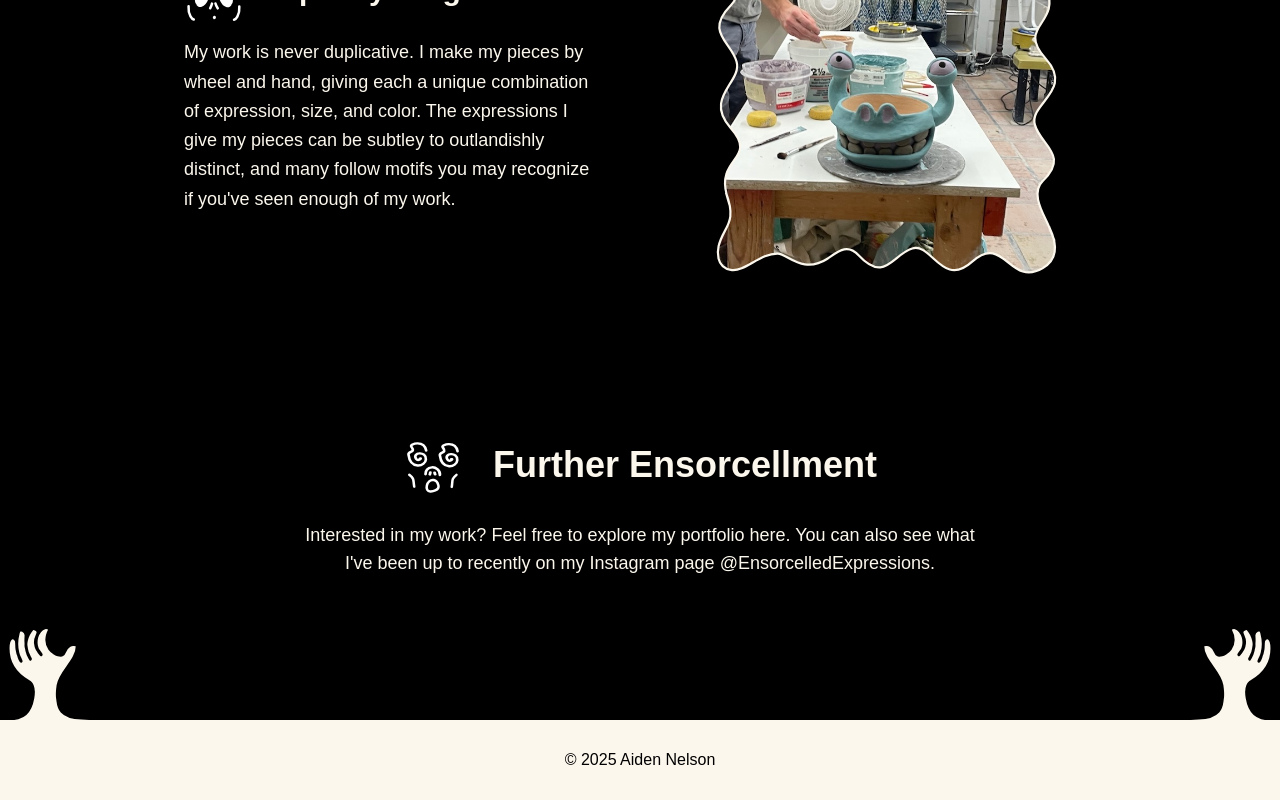
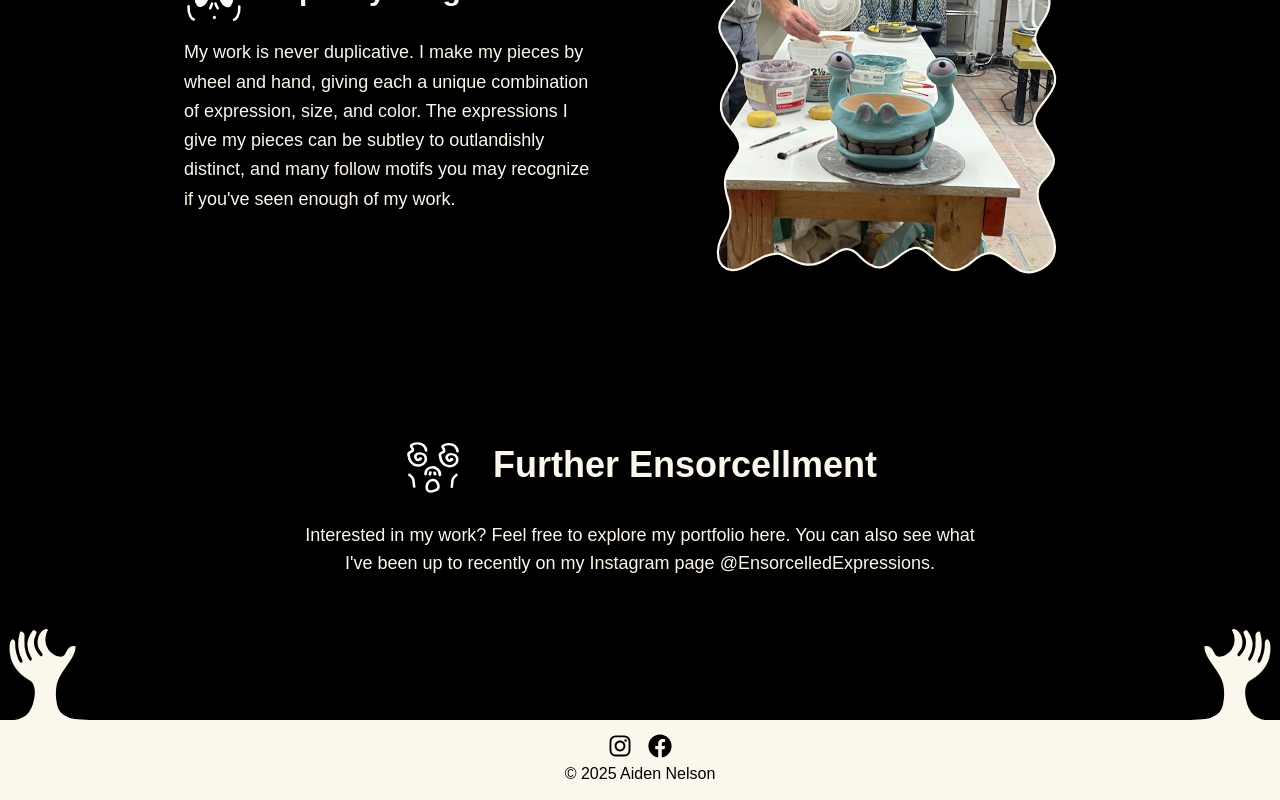
Before and after one commit to Aidenjn/Ensorcelled-Expressions, a Next.js app in the folder site/: page / in a window 1280 px wide. Shown: the part 2104-2904 px from the top of the page. Built offline with nearby package versions, Linux system fonts and the light colour scheme; a web font is replaced by a local one.

Commit message:
Added social links to footer.

```diff
--- a/site/components/Footer.tsx
+++ b/site/components/Footer.tsx
@@ -1,8 +1,15 @@
 'use client';
 
 import GraspHand from '@/public/custom_graphics/grasphand.svg'
+import { FaInstagram, FaFacebook, FaEtsy } from "react-icons/fa";
 
 export default function Footer() {
+  const links = [
+    { href: "https://instagram.com/ensorcelledexpressions", icon: <FaInstagram /> },
+    { href: "https://facebook.com/ensorcelledexpressions", icon: <FaFacebook /> },
+    // { href: "https://etsy.com/ensorcelledexpressions", icon: <FaEtsy /> },
+  ];
+
   return (
     <footer className="static w-full z-50 mt-auto pointer-events-none">
       <div className="grasphand-decor-bar -bottom-px">
@@ -10,7 +17,24 @@ export default function Footer() {
         <GraspHand className="w-24 h-24 float-right scale-y-[-1] scale-x-[-1] svg-grasp-hand-icon"/>
       </div>
       <div className='relative grid place-items-center z-60 h-20 w-full bg-foreground pointer-events-auto'>
-        © 2025 Aiden Nelson
+        <div className="flex flex-col items-center">
+          <div className="flex gap-4 text-2xl mb-1">
+            {
+              links.map((link) => (
+                <a
+                  key={ link.href }
+                  href={ link.href }
+                  target="_blank"
+                  rel="noopener noreferrer"
+                  className="nav-link text-1xl"
+                >
+                {link.icon}
+                </a>
+              ))
+            }
+          </div>
+          <div>© 2025 Aiden Nelson</div>
+        </div>
       </div>
     </footer>
   );
--- a/site/package.json
+++ b/site/package.json
@@ -15,7 +15,8 @@
     "motion": "^12.23.24",
     "next": "16.0.0",
     "react": "19.2.0",
-    "react-dom": "19.2.0"
+    "react-dom": "19.2.0",
+    "react-icons": "^5.5.0"
   },
   "devDependencies": {
     "@svgr/webpack": "^8.1.0",
```
Also changed, not shown: 1 other file (tests, documents, lock files or other folders).
